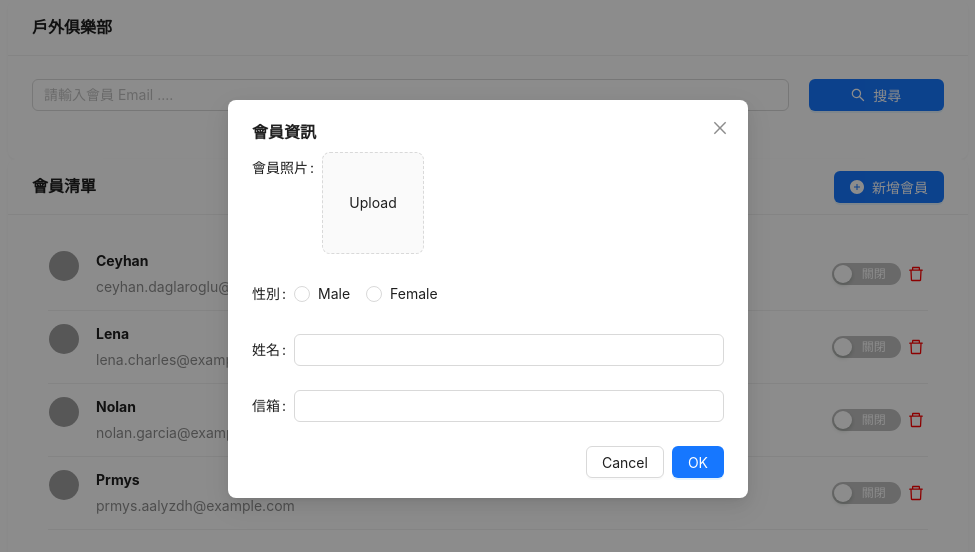
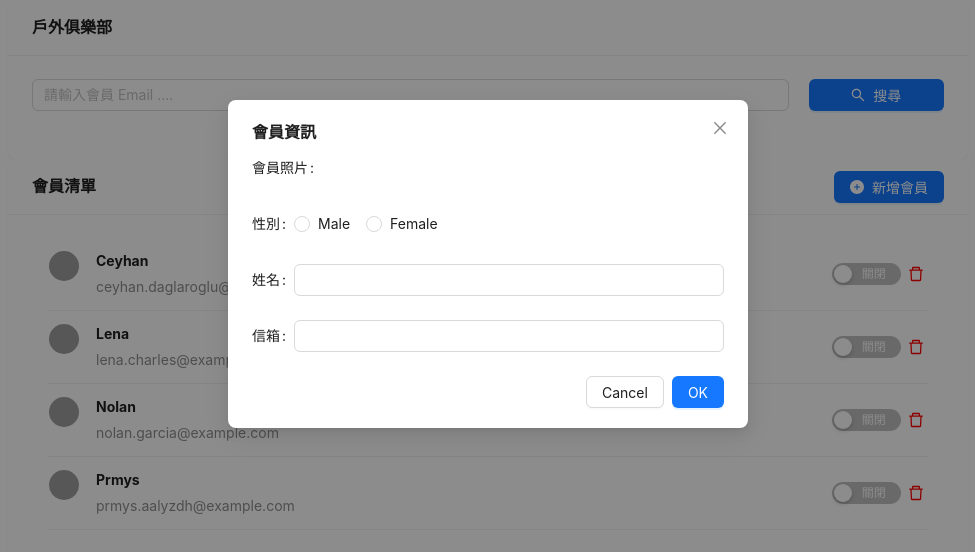
Before and after one commit to KateLiu1110/react-todolist, a React (Create React App) app: page / in a window 1280 px wide. Both pictures are taken after a click on the button "新增會員". Shown: the top 552 px of the page, without its empty margins (152-1127 px from the left). Built offline with nearby package versions, Linux system fonts and the light colour scheme; grey boxes are pictures that could not be loaded.

Commit message:
add Modal fn and  editModal status

```diff
--- a/src/js-Antd/pages/Account/components/EditModal/EditModal.js
+++ b/src/js-Antd/pages/Account/components/EditModal/EditModal.js
@@ -1,40 +1,78 @@
-import { Form, Upload, Radio, Input } from "antd";
+import { Form, Upload, Radio, Input, Modal} from "antd";
 import { useState } from "react";
+import {v4} from 'uuid';
 import mockData from "../TodoList/mock.json";
 
-const EditModal = ({add}) => {
+const EditModal = ({openModal,closeModal,add}) => {
   const [fileList, setFileList] = useState([]);
   const handleChange = ({ fileList: newFileList }) => {
     setFileList(newFileList);
   };
 
+  const [gender,setGender]=useState("");
+  const handleGender=(e)=>{
+    setGender(e.target.value)
+  }
+
+  const [name, setName] = useState("");
+  const handleName =(e)=>{
+    setName(e.target.value)
+  }
+
+  const [email,setEmail] = useState('');
+  const handleEmail=(e)=>{
+    setEmail(e.target.value)
+  }
+  const handleOk = () => {
+    closeModal(false);
+    add(function(prevData){
+      return[
+        {
+          id: v4(),
+          gender,
+          name,
+          email
+      },
+      ...prevData
+      ]
+    })
+  };
+  const handleCancel = () => {
+    closeModal(false);
+
+  };
   return (
-    <>
+    <Modal
+    title="會員資訊"
+    open={openModal}
+    onOk={handleOk}
+    onCancel={handleCancel}
+  >
       <Form>
         <Form.Item label="會員照片">
-          <Upload
+          {/* <Upload
             action= {mockData.results}
             listType="picture-card"
             fileList={fileList} //上傳列表檔案
             onChange={handleChange}
           >
             Upload
-          </Upload>
+          </Upload> */}
         </Form.Item>
         <Form.Item label="性別">
-          <Radio.Group>
+          <Radio.Group value={gender} onChange={handleGender} >
             <Radio value="male">Male</Radio>
             <Radio value="female">Female</Radio>
           </Radio.Group>
         </Form.Item>
         <Form.Item label="姓名">
-          <Input />
+          <Input value={name} onChange={handleName}/>
         </Form.Item>
         <Form.Item label="信箱">
-          <Input />
+          <Input value={email} onChange={handleEmail}/>
         </Form.Item>
       </Form>
-    </>
+    </Modal>
   );
 };
 
--- a/src/js-Antd/pages/Account/index.js
+++ b/src/js-Antd/pages/Account/index.js
@@ -1,5 +1,5 @@
 import React, { useState, useEffect } from "react";
-import { Card, Row, Col, Button, Modal } from "antd";
+import { Card, Row, Col, Button } from "antd";
 import { PlusCircleFilled } from "@ant-design/icons";
 import AddTodoForm from "./components/AddTodoForm/AddTodoForm";
 import TodoList from "./components/TodoList/TodoList";
@@ -22,12 +22,7 @@ const Index = () => {
     setIsModalOpen(true);
   };
 
-  const handleOk = () => {
-    setIsModalOpen(false);
-  };
-  const handleCancel = () => {
-    setIsModalOpen(false);
-  };
+
 
   useEffect(() => {
     moreDataFn();
@@ -70,14 +65,7 @@ const Index = () => {
           </Card>
         </Col>
       </Row>
-      <Modal
-        title="會員資訊"
-        open={isModalOpen}
-        onOk={handleOk}
-        onCancel={handleCancel}
-      >
-        <EditModal openModal={isModalOpen} add={setData} />
-      </Modal>
+        <EditModal openModal={isModalOpen} closeModal={setIsModalOpen} add={setData} />
     </>
   );
 };
```
